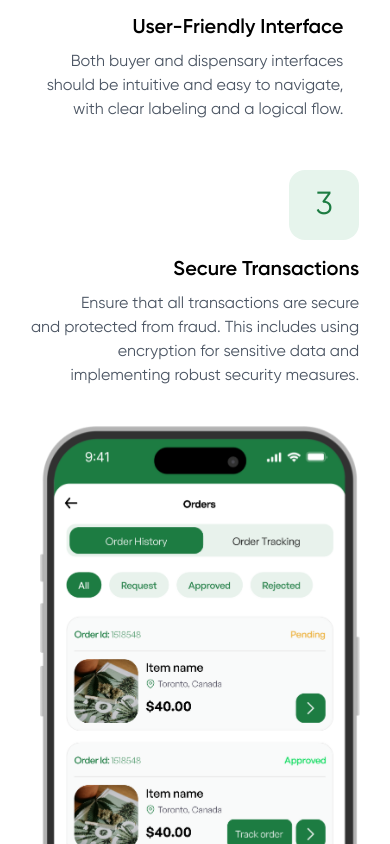
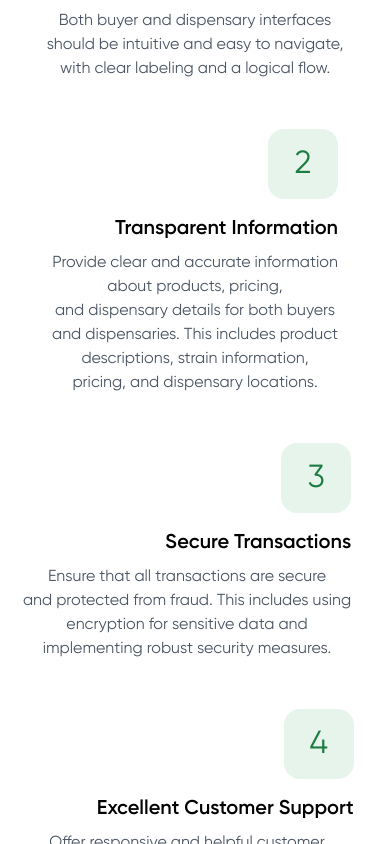
Before and after one commit to dignitestudios-dev/BuzzHub-Landing-Page, a React (Vite) app: page / in a window 390 px wide. Shown: the part 1580-2424 px from the top of the page. Built offline with nearby package versions, Linux system fonts and the light colour scheme; a web font is replaced by a local one.

Commit message:
Update FeatureSection.jsx

```diff
--- a/src/components/FeatureSection.jsx
+++ b/src/components/FeatureSection.jsx
@@ -3,31 +3,80 @@ import { featurebg, featureImage, GreenleafImage } from "../assets/export";
 
 const FeatureSection = () => {
   return (
-    <section className="bg-white text-center mt-12">
+    <section className="bg-white text-center ">
       <div id="features">
         <img
           src={GreenleafImage}
           alt="Green Leaf Decoration"
-          className="w-12 h-12 mx-auto "
+          className="w-12 h-12 mx-auto mb-4"
         />
-        <p className="text-[#1D7C42] text-[22px] font-medium">Features</p>
+        <p className="text-green-600 font-medium">Features</p>
         <h2 className="text-3xl md:text-4xl font-bold mt-2">
           How Buzzhub Works
         </h2>
         <p className="text-gray-600 mt-4 max-w-2xl mx-auto p-2">
-        Buzzhub is committed to providing a safe, secure, and convenient platform for both buyers and dispensaries. With a focus on user-friendly interfaces, transparent information, and excellent customer support, Buzzhub aims to build trust and foster a thriving cannabis community.
+          Buzzhub is committed to providing a safe, secure, and convenient platform for both buyers and dispensaries. With a focus on user-friendly interfaces, transparent information, and excellent customer support, Buzzhub aims to build trust and foster a thriving cannabis community.
         </p>
       </div>
 
-      <div className="relative flex flex-col md:flex-row items-center justify-center mt-16 space-y-12 md:space-y-0">
-        <div className="flex flex-col items-center md:items-end space-y-12 md:mr-8 text-right">
+      {/* Features for Mobile */}
+      <div className="relative flex flex-col md:hidden items-center justify-center mt-16 space-y-12">
+        <FeatureItem
+          number="1"
+          title="User-Friendly Interface"
+          description={
+            <>
+              Both buyer and dispensary interfaces <br /> should be intuitive and easy to navigate, <br />  with clear labeling and a logical flow.
+            </>
+          }
+          alignment="center"
+        />
+
+        <FeatureItem
+          number="2"
+          title="Transparent Information"
+          description={
+            <>
+              Provide clear and accurate information <br /> about products, pricing, <br /> and dispensary details for both buyers <br /> and dispensaries. This includes product <br /> descriptions, strain information, <br /> pricing, and dispensary locations.
+            </>
+          }
+          alignment="center"
+        />
+
+        <FeatureItem
+          number="3"
+          title="Secure Transactions"
+          description={
+            <>
+              Ensure that all transactions are secure <br /> and protected from fraud. This includes using <br /> encryption for sensitive data and <br /> implementing robust security measures.
+            </>
+          }
+          alignment="center"
+          mobileMarginRight="mr-4"  // Add margin on mobile
+        />
+
+        <FeatureItem
+          number="4"
+          title="Excellent Customer Support"
+          description={
+            <>
+              Offer responsive and helpful customer <br /> support to address any questions or concerns <br /> that buyers or dispensaries may have. <br /> This can include live chat, <br /> email support, or a FAQ section.
+            </>
+          }
+          alignment="center"
+          mobileMarginRight="mr-4"  // Add margin on mobile
+        />
+      </div>
+
+      {/* Features for Desktop */}
+      <div className="relative flex flex-col md:flex-row items-center justify-center mt-16 space-y-12 md:space-y-0 md:space-x-8">
+        <div className="flex flex-col items-center md:items-end space-y-12 md:mr-8 text-right hidden md:block">
           <FeatureItem
             number="1"
             title="User-Friendly Interface"
             description={
               <>
                 Both buyer and dispensary interfaces <br /> should be intuitive and easy to navigate, <br />  with clear labeling and a logical flow.
-
               </>
             }
             alignment="right"
@@ -39,7 +88,6 @@ const FeatureSection = () => {
             description={
               <>
                 Ensure that all transactions are secure  <br /> and protected from fraud. This includes using   <br /> encryption for sensitive data and   <br /> implementing robust security measures.
-
               </>
             }
             alignment="right"
@@ -60,7 +108,7 @@ const FeatureSection = () => {
           />
         </div>
 
-        <div className="flex flex-col items-center md:items-start space-y-12 md:ml-8 text-left">
+        <div className="flex flex-col items-center md:items-start space-y-12 md:ml-8 text-left hidden md:block">
           <FeatureItem
             number="2"
             title="Transparent Information"
@@ -73,11 +121,10 @@ const FeatureSection = () => {
           />
           <FeatureItem
             number="4"
-            title=" Excellent Customer Support"
+            title="Excellent Customer Support"
             description={
               <>
                Offer responsive and helpful customer  <br /> support to address any questions or concerns  <br /> that buyers or dispensaries may have.  <br /> This can include live chat,  <br /> email support, or a FAQ section.
-
               </>
             }
             alignment="left"
@@ -88,12 +135,12 @@ const FeatureSection = () => {
   );
 };
 
-const FeatureItem = ({ number, title, description, alignment = "left" }) => {
+const FeatureItem = ({ number, title, description, alignment = "left", mobileMarginRight = "" }) => {
   const alignmentClasses = alignment === "left" ? "items-start" : "items-end";
   const justifyClasses = alignment === "left" ? "justify-start" : "justify-end";
 
   return (
-    <div className={`flex flex-col ${alignmentClasses} space-y-2`}>
+    <div className={`flex flex-col ${alignmentClasses} ${mobileMarginRight} space-y-2`}>
       <div className={`flex ${justifyClasses}`}>
         <p className="flex items-center justify-center w-[70px] h-[70px] rounded-2xl bg-[#E6F4EC] text-[#1D7C42] font-normal text-[32px] mb-2">
           {number}
@@ -106,5 +153,4 @@ const FeatureItem = ({ number, title, description, alignment = "left" }) => {
   );
 };
 
-
 export default FeatureSection;
```
